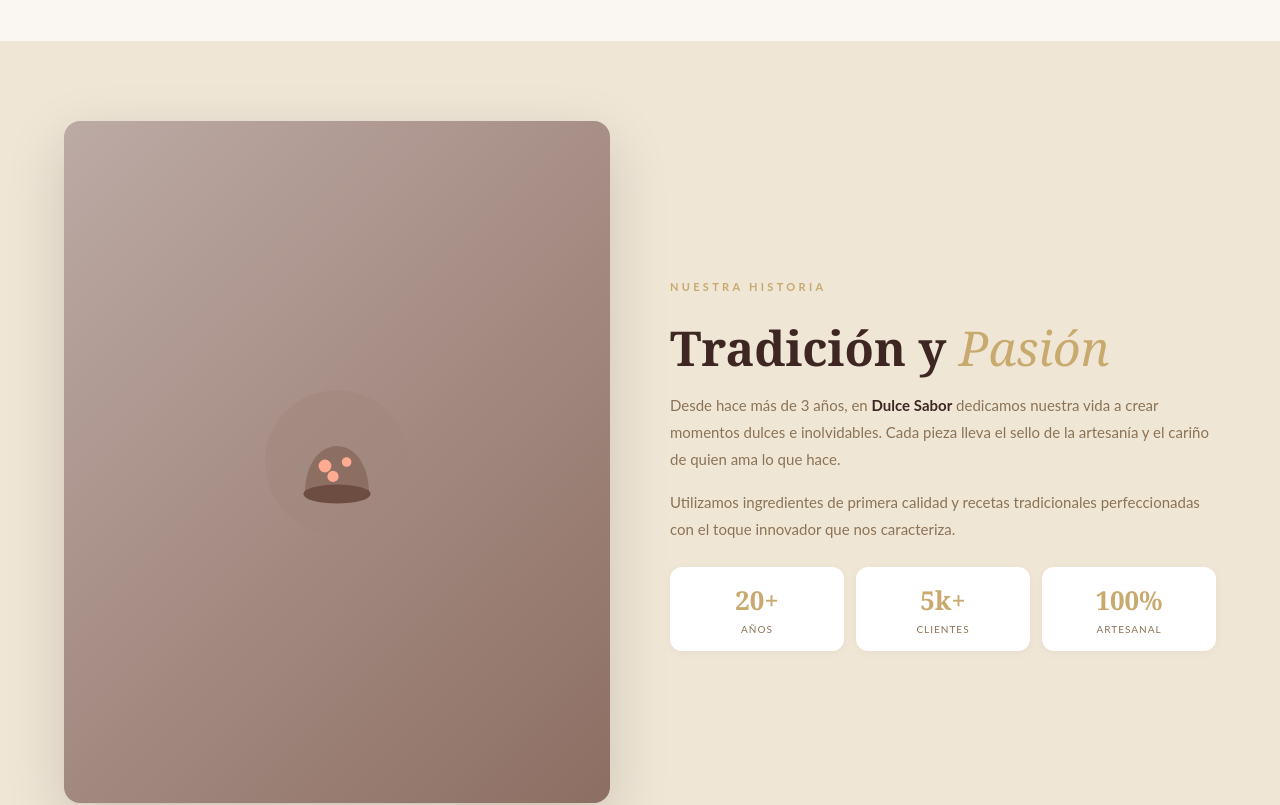
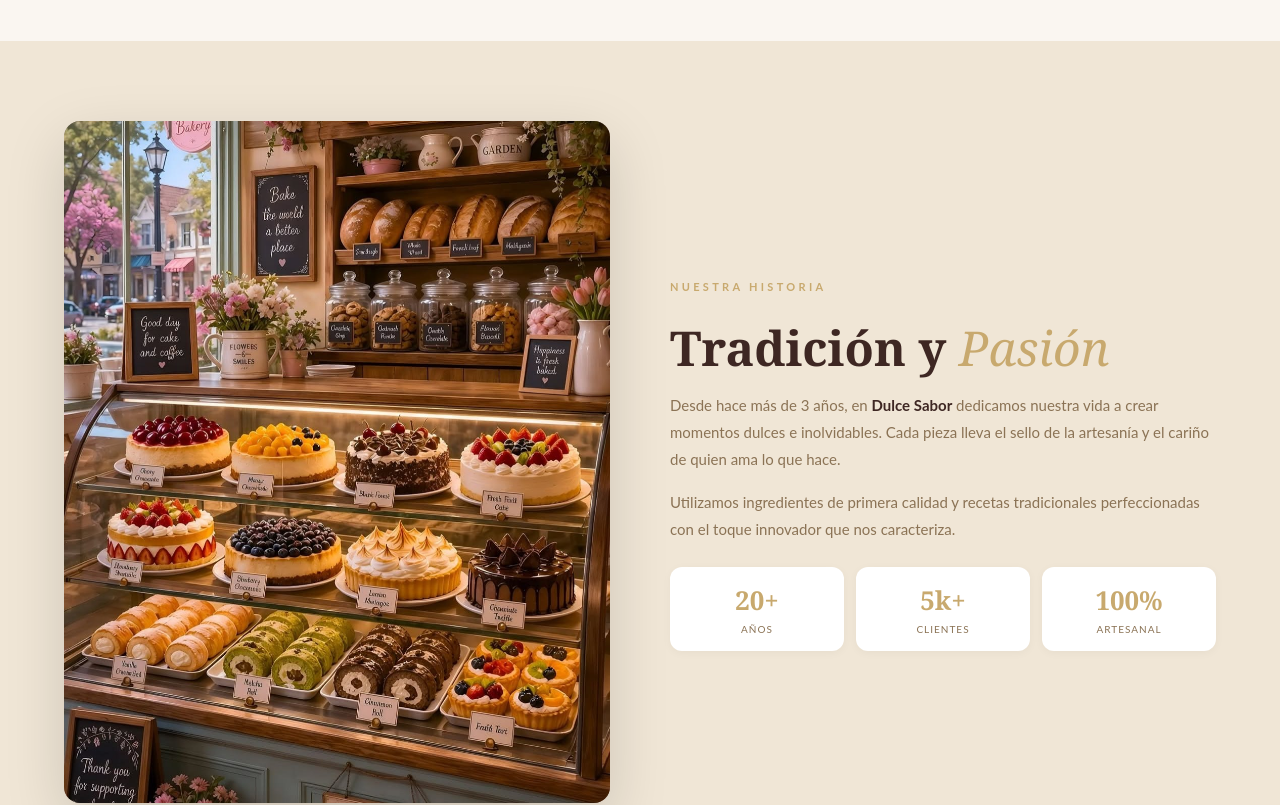
Before and after one commit to fportillomasteria2026/pasteleria-ecommerce-tfm, an Angular app in the folder frontend/: page / in a window 1280 px wide. Shown: the part 1420-2225 px from the top of the page. Built offline with nearby package versions, Linux system fonts and the light colour scheme; no server answers.

Commit message:
feat: imagen tarteria.jpg en seccion Nuestra Historia

```diff
--- a/frontend/src/app/components/landing/landing.html
+++ b/frontend/src/app/components/landing/landing.html
@@ -148,7 +148,7 @@
     <div class="about-grid">
       <div class="about-img-wrap">
         <div class="about-img">
-          <svg width="160" height="160" viewBox="0 0 200 200" fill="none"><circle cx="100" cy="100" r="90" fill="#A1887F" opacity="0.5"/><path d="M60 140 C60 100 80 80 100 80 C120 80 140 100 140 140" fill="#8D6E63"/><ellipse cx="100" cy="140" rx="42" ry="12" fill="#6D4C41"/><circle cx="85" cy="105" r="8" fill="#FFAB91"/><circle cx="112" cy="100" r="6" fill="#FFAB91"/><circle cx="95" cy="118" r="7" fill="#FFAB91"/></svg>
+          <img src="images/tarteria.jpg" alt="Tarteria" style="width:100%;height:100%;object-fit:cover;" />
         </div>
         <div class="about-img-decor"></div>
       </div>
```
